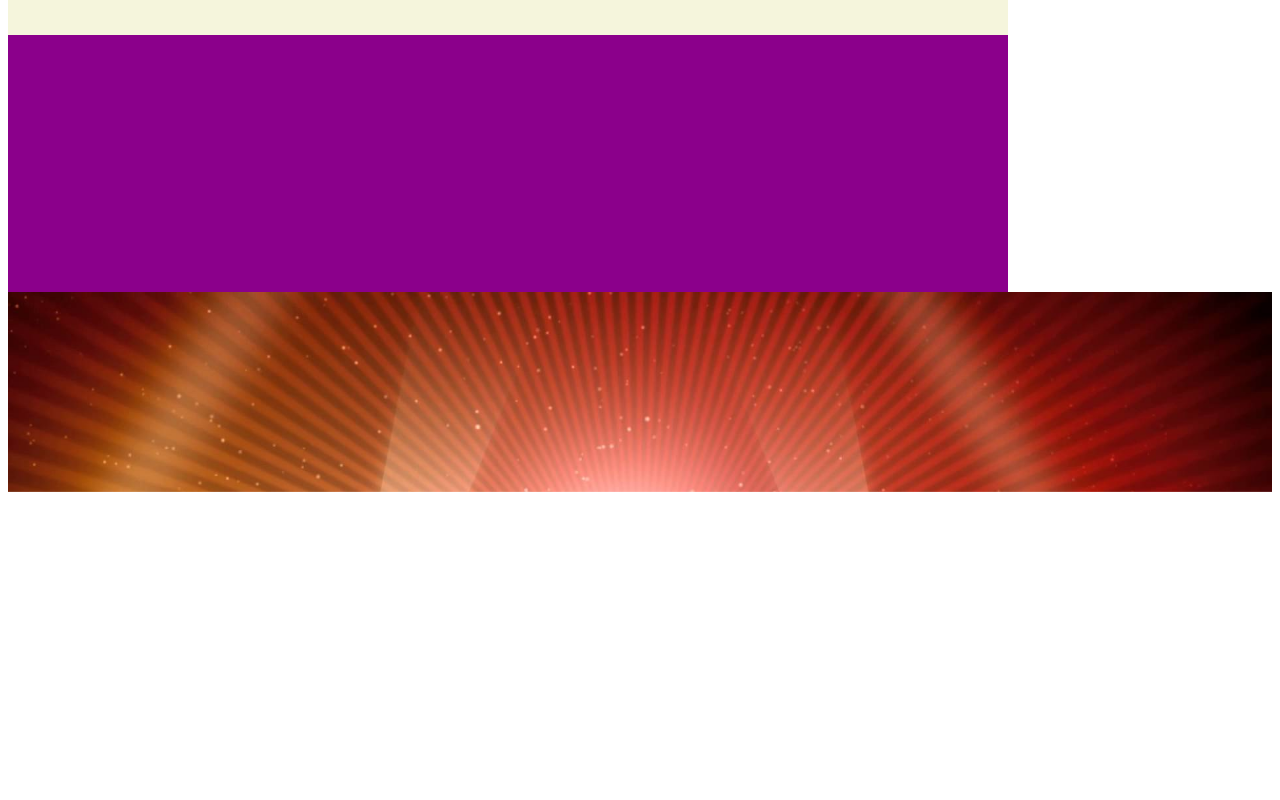
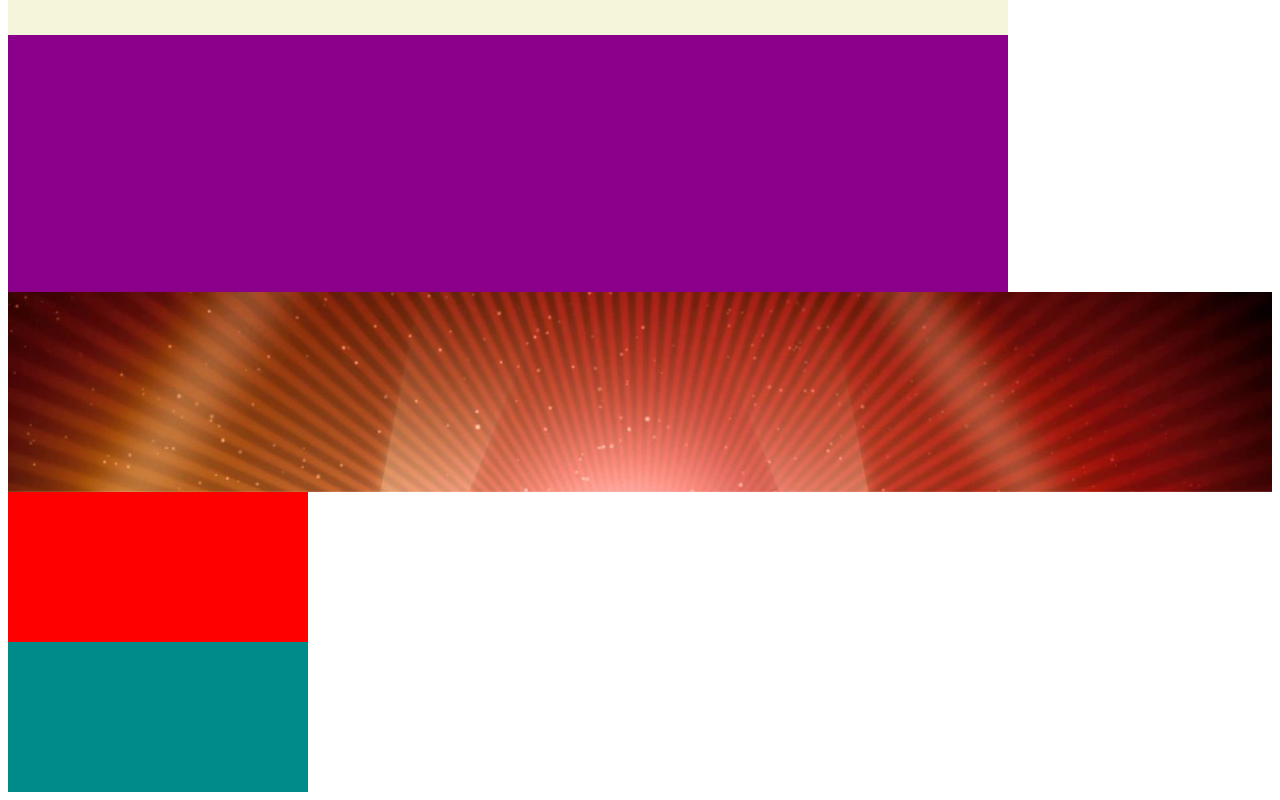
Before and after one commit to jerry75PL/snipets, a plain HTML site: page index.html in a window 1280 px wide. Shown: the part 3076-3876 px from the top of the page. Before the commit the page ends 3576 px from the top, so only its background shows below. Drawn offline with Linux system fonts and the light colour scheme.

Commit message:
do serca dodana klasa pulse dla lepszej przejrzystosci kodu

```diff
--- a/css/style.css
+++ b/css/style.css
@@ -140,7 +140,7 @@ blockquote:lang(en)::after {
 
 q:lang(en) {
     color: red;
-    quotes: "*" "*";
+    quotes: "*" "$";
 }
 
 blockquote:lang(en) {
@@ -188,11 +188,11 @@ footer {
 
 /*Efekt bijącego serca w napisie*/
 
-.serce{
+.serce {
     font-size: 10em;
 }
 
-.fa-heart {
+.pulse {
     color: red;
     animation-name: resize;
     animation-duration: 2s;
@@ -209,56 +209,101 @@ footer {
     }
 }
 
+
 /*Efekt kurtyny przy ładowaniu strony*/
 
-.outer-c{
+.outer-c {
     position: relative;
     width: 1000px;
-    height:80vh;
+    height: 80vh;
     background-color: beige;
 }
-.inner-top{
+
+.inner-top {
     position: absolute;
     animation-name: kurtyna;
-    animation-delay: 4s; /*aby zobaczyć efekt*/
+    animation-delay: 4s;
+    /*aby zobaczyć efekt*/
     animation-duration: 2s;
     animation-fill-mode: forwards;
     animation-iteration-count: 1;
     width: 100%;
-/*    height: 50%;*/
+    /*    height: 50%;*/
     background-color: aqua;
     top: 0;
 }
-.inner-bottom{
+
+.inner-bottom {
     position: absolute;
     animation-name: kurtyna;
-    animation-delay: 4s; /*aby zobaczyć efekt*/
+    animation-delay: 4s;
+    /*aby zobaczyć efekt*/
     animation-duration: 2s;
     animation-fill-mode: forwards;
     animation-iteration-count: 1;
     width: 100%;
-/*    height: 50%;*/
+    /*    height: 50%;*/
     background-color: darkmagenta;
     bottom: 0;
 }
 
-@keyframes kurtyna{
+@keyframes kurtyna {
     0% {
         height: 0;
     }
-
     100% {
         height: 50%;
     }
 }
 
+
 /*Tło z efektem parallax*/
 
-.parallax{
+.parallax {
     position: relative;
     width: 100%;
     height: 200px;
     background: url(../img/background1.jpg) fixed no-repeat;
     background-size: cover;
+}
 
+
+/*Dwustronny box odwracający się po najechaniu myszką*/
+
+.out-rotate {
+    position: relative;
+    width: 300px;
+    height: 300px;
+    background-color: azure;
 }
+
+.inn-1r {
+    position: absolute;
+    margin: 0;
+    width: 100%;
+    height: 50%;
+    top: 0;
+/*    transform: rotateY(180deg);*/
+    background-color: red;
+/*    backface-visibility: hidden;*/
+    z-index: 2;
+}
+
+.inn-2r {
+    position: absolute;
+    margin: 0;
+    width: 100%;
+    height: 50%;
+    bottom: 0;
+    background-color: darkcyan;
+    backface-visibility: hidden;
+    z-index: 2;
+}
+
+
+.inn-1r:hover {
+    transform: rotateY(180deg);
+}
+.inn-2r:hover {
+    transform: rotateY(90deg);
+}
--- a/index.html
+++ b/index.html
@@ -101,7 +101,7 @@ wygląd *cytowany tekst*, a dla innych języków "cytowany tekst"-->
     <!--Efekt bijącego serca w napisie-->
 
 
-    <p class="serce">I <i class="fa fa-heart" aria-hidden="true"></i> CSS</p>
+    <p class="serce">I <i class="fa fa-heart pulse" aria-hidden="true"></i> CSS</p>
 
     <!--Efekt kurtyny przy ładowaniu strony-->
 
@@ -115,6 +115,17 @@ wygląd *cytowany tekst*, a dla innych języków "cytowany tekst"-->
 
    <div class="parallax"></div>
 
+
+<!--Dwustronny box odwracający się po najechaniu myszką    -->
+
+<div class="out-rotate">
+    <div class="inn-1r"></div>
+    <div class="inn-2r"></div>
+</div>
+
+
+
+
 </body>
 
 </html>
```
